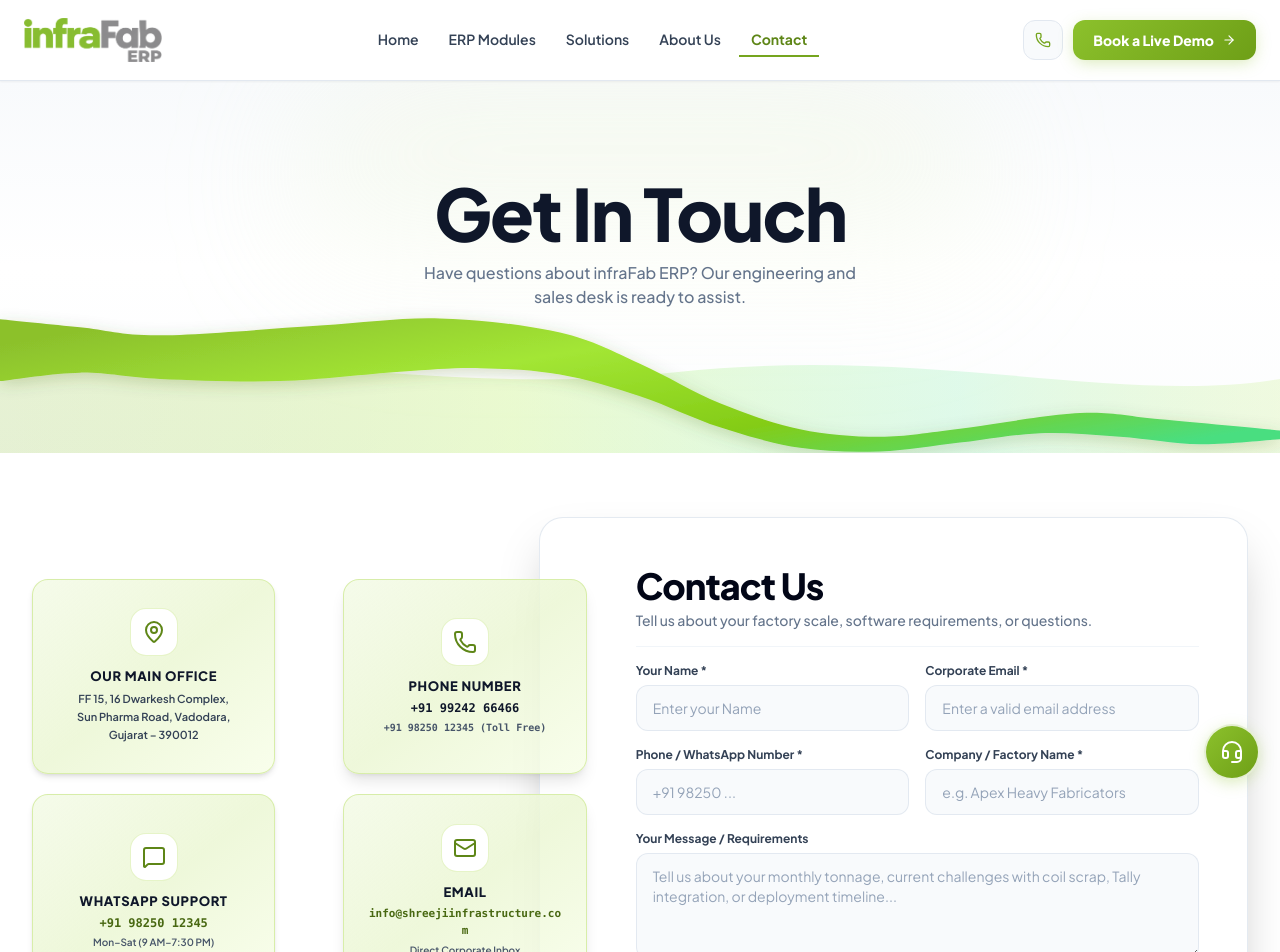
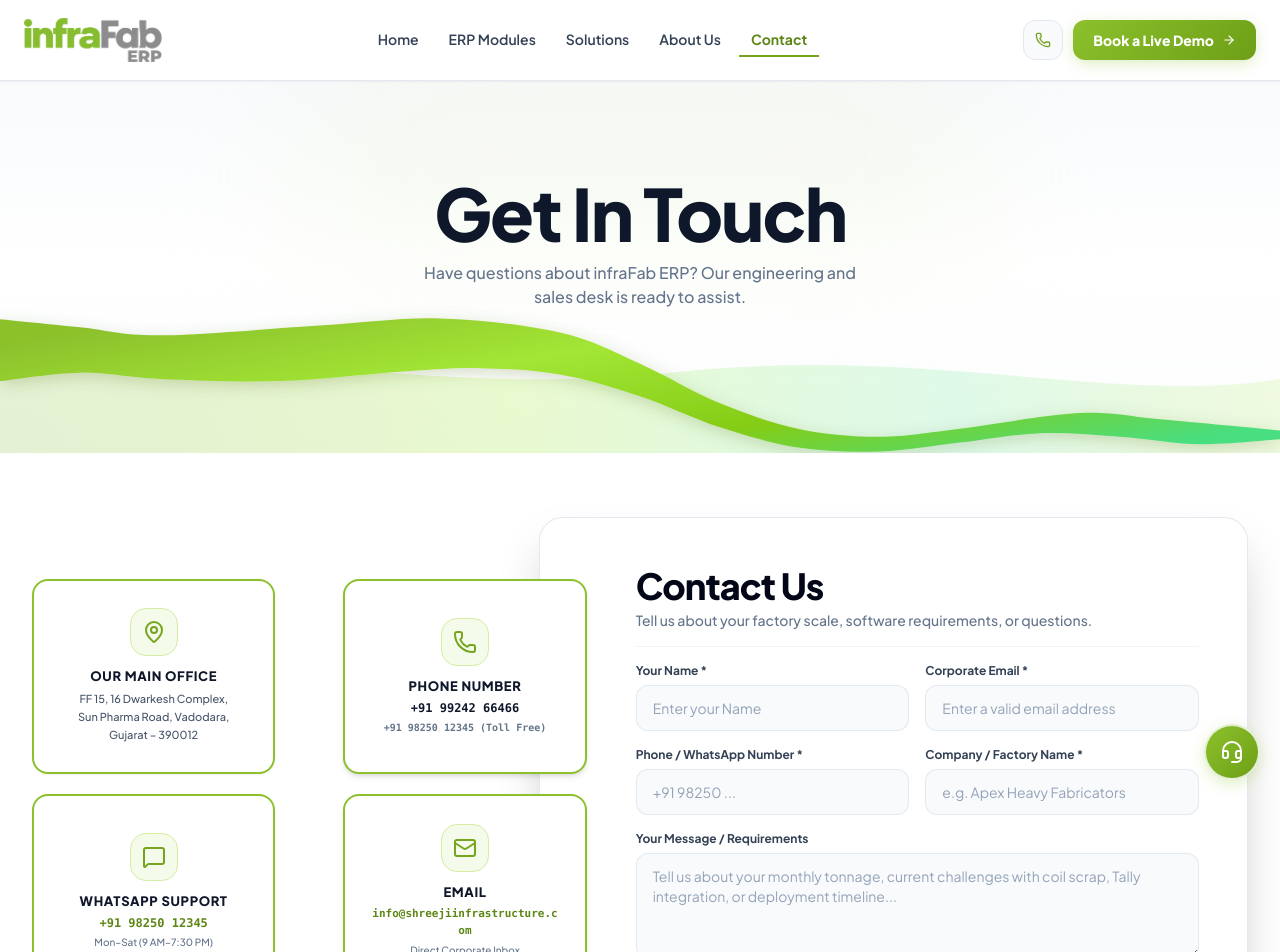
Before and after one commit to vaishnavi10Jeen/InfraFabERPProject, a React (Vite) app: page /contact in a window 1280 px wide. Shown: the top 952 px of the page. Built offline with nearby package versions, Linux system fonts and the light colour scheme.

Commit message:
Remove background color from left contact boxes and style with theme border

```diff
--- a/src/pages/ContactPage.tsx
+++ b/src/pages/ContactPage.tsx
@@ -96,14 +96,14 @@ export const ContactPage: React.FC = () => {
               <div className="grid grid-cols-1 sm:grid-cols-2 gap-4 lg:gap-5">
 
                 {/* BOX 1: OUR MAIN OFFICE (Col 1) */}
-                <div className="bg-gradient-to-br from-keshav-50 via-keshav-100/80 to-lime-50/80 rounded-2xl p-5 sm:p-6 text-center flex flex-col items-center justify-center shadow-md hover:shadow-xl hover:-translate-y-1 transition-all duration-300 min-h-[195px] border border-keshav-200/90">
-                  <div className="w-12 h-12 rounded-2xl bg-white text-keshav-700 flex items-center justify-center mb-3 shadow-xs border border-keshav-200/60">
+                <div className="bg-white rounded-2xl p-5 sm:p-6 text-center flex flex-col items-center justify-center shadow-sm hover:shadow-xl hover:border-keshav-600 hover:-translate-y-1 transition-all duration-300 min-h-[195px] border-2 border-keshav-500">
+                  <div className="w-12 h-12 rounded-2xl bg-keshav-50 text-keshav-600 flex items-center justify-center mb-3 shadow-2xs border border-keshav-200">
                     <MapPin className="w-6 h-6" />
                   </div>
                   <h3 className="text-xs sm:text-[13px] font-black uppercase tracking-wider text-slate-900 mb-1.5">
                     OUR MAIN OFFICE
                   </h3>
-                  <p className="text-[11px] text-slate-700 font-semibold leading-relaxed">
+                  <p className="text-[11px] text-slate-600 font-medium leading-relaxed">
                     FF 15, 16 Dwarkesh Complex,<br />
                     Sun Pharma Road, Vadodara,<br />
                     Gujarat – 390012
@@ -111,8 +111,8 @@ export const ContactPage: React.FC = () => {
                 </div>
 
                 {/* BOX 2: PHONE NUMBER (Col 2 - Overlaps Right Form on Desktop) */}
-                <div className="bg-gradient-to-br from-keshav-50 via-keshav-100/80 to-lime-50/80 rounded-2xl p-5 sm:p-6 text-center flex flex-col items-center justify-center shadow-lg hover:shadow-xl hover:-translate-y-1 transition-all duration-300 min-h-[195px] border border-keshav-200/90 lg:translate-x-8 xl:translate-x-12">
-                  <div className="w-12 h-12 rounded-2xl bg-white text-keshav-700 flex items-center justify-center mb-3 shadow-xs border border-keshav-200/60">
+                <div className="bg-white rounded-2xl p-5 sm:p-6 text-center flex flex-col items-center justify-center shadow-md hover:shadow-xl hover:border-keshav-600 hover:-translate-y-1 transition-all duration-300 min-h-[195px] border-2 border-keshav-500 lg:translate-x-8 xl:translate-x-12">
+                  <div className="w-12 h-12 rounded-2xl bg-keshav-50 text-keshav-600 flex items-center justify-center mb-3 shadow-2xs border border-keshav-200">
                     <Phone className="w-6 h-6" />
                   </div>
                   <h3 className="text-xs sm:text-[13px] font-black uppercase tracking-wider text-slate-900 mb-1.5">
@@ -121,14 +121,14 @@ export const ContactPage: React.FC = () => {
                   <a href="tel:+919924266466" className="text-xs text-slate-900 font-black hover:text-keshav-700 block transition font-mono">
                     +91 99242 66466
                   </a>
-                  <span className="text-[10px] text-slate-600 font-semibold block mt-1 font-mono">
+                  <span className="text-[10px] text-slate-500 font-semibold block mt-1 font-mono">
                     +91 98250 12345 (Toll Free)
                   </span>
                 </div>
 
                 {/* BOX 3: WHATSAPP SUPPORT (Col 1) */}
-                <div className="bg-gradient-to-br from-keshav-50 via-keshav-100/80 to-lime-50/80 rounded-2xl p-5 sm:p-6 text-center flex flex-col items-center justify-center shadow-md hover:shadow-xl hover:-translate-y-1 transition-all duration-300 min-h-[195px] border border-keshav-200/90">
-                  <div className="w-12 h-12 rounded-2xl bg-white text-keshav-700 flex items-center justify-center mb-3 shadow-xs border border-keshav-200/60">
+                <div className="bg-white rounded-2xl p-5 sm:p-6 text-center flex flex-col items-center justify-center shadow-sm hover:shadow-xl hover:border-keshav-600 hover:-translate-y-1 transition-all duration-300 min-h-[195px] border-2 border-keshav-500">
+                  <div className="w-12 h-12 rounded-2xl bg-keshav-50 text-keshav-600 flex items-center justify-center mb-3 shadow-2xs border border-keshav-200">
                     <MessageSquare className="w-6 h-6" />
                   </div>
                   <h3 className="text-xs sm:text-[13px] font-black uppercase tracking-wider text-slate-900 mb-1.5">
@@ -138,18 +138,18 @@ export const ContactPage: React.FC = () => {
                     href="https://wa.me/919825012345?text=Hello%20infraFab%20ERP%20Team,%20I%20am%20interested%20in%20deploying%20the%20ERP%20for%20our%20steel%20fabrication%20plant."
                     target="_blank"
                     rel="noopener noreferrer"
-                    className="text-xs text-keshav-800 font-black hover:underline block font-mono"
+                    className="text-xs text-keshav-700 font-black hover:underline block font-mono"
                   >
                     +91 98250 12345
                   </a>
-                  <span className="text-[10px] text-slate-600 font-semibold block mt-1">
+                  <span className="text-[10px] text-slate-500 font-medium block mt-1">
                     Mon–Sat (9 AM–7:30 PM)
                   </span>
                 </div>
 
                 {/* BOX 4: EMAIL (Col 2 - Overlaps Right Form on Desktop) */}
-                <div className="bg-gradient-to-br from-keshav-50 via-keshav-100/80 to-lime-50/80 rounded-2xl p-5 sm:p-6 text-center flex flex-col items-center justify-center shadow-lg hover:shadow-xl hover:-translate-y-1 transition-all duration-300 min-h-[195px] border border-keshav-200/90 lg:translate-x-8 xl:translate-x-12">
-                  <div className="w-12 h-12 rounded-2xl bg-white text-keshav-700 flex items-center justify-center mb-3 shadow-xs border border-keshav-200/60">
+                <div className="bg-white rounded-2xl p-5 sm:p-6 text-center flex flex-col items-center justify-center shadow-md hover:shadow-xl hover:border-keshav-600 hover:-translate-y-1 transition-all duration-300 min-h-[195px] border-2 border-keshav-500 lg:translate-x-8 xl:translate-x-12">
+                  <div className="w-12 h-12 rounded-2xl bg-keshav-50 text-keshav-600 flex items-center justify-center mb-3 shadow-2xs border border-keshav-200">
                     <Mail className="w-6 h-6" />
                   </div>
                   <h3 className="text-xs sm:text-[13px] font-black uppercase tracking-wider text-slate-900 mb-1.5">
@@ -157,11 +157,11 @@ export const ContactPage: React.FC = () => {
                   </h3>
                   <a
                     href="mailto:info@shreejiinfrastructure.com"
-                    className="text-[11px] text-keshav-800 font-black hover:underline block break-all font-mono"
+                    className="text-[11px] text-keshav-700 font-black hover:underline block break-all font-mono"
                   >
                     info@shreejiinfrastructure.com
                   </a>
-                  <span className="text-[10px] text-slate-600 font-semibold block mt-1">
+                  <span className="text-[10px] text-slate-500 font-medium block mt-1">
                     Direct Corporate Inbox
                   </span>
                 </div>
```
